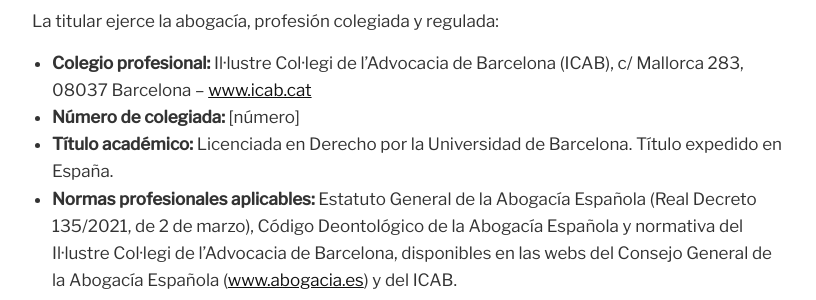
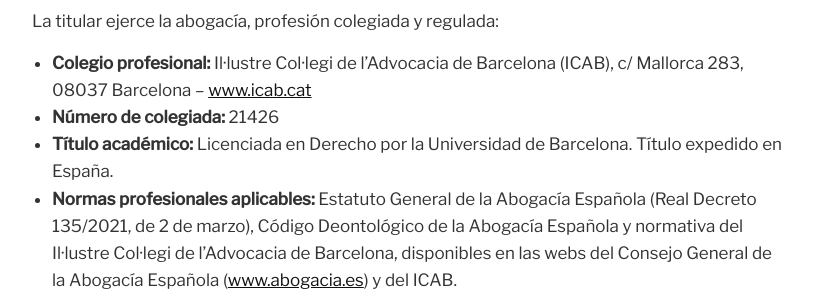
Before and after one commit to constanzasitjaabogada/website, a Jekyll site: the page built from aviso-legal.md, in a window 1280 px wide and 900 px high, scrolled down 586 px. Shown: the part 153-453 px from the top of the window, without its empty margins (230-1046 px from the left). Built offline with Jekyll 4.4.1, drawn with Linux system fonts in a browser that asks for light colours.

Commit message:
Número de colegiada en el aviso legal

```diff
--- a/_config.yml
+++ b/_config.yml
@@ -8,7 +8,7 @@ baseurl: ""
 lang: es
 
 # Datos de la titular – se usan en la cabecera, el pie y los textos legales.
-# PENDIENTE: el NIF y el número de colegiada antes de publicar.
+# PENDIENTE: el NIF antes de publicar.
 # Dirección confirmada: Diagonal 468 (Passeig de Gràcia 21 era la antigua).
 titular:
   nombre: "Constanza Sitjà Bobadilla"
@@ -16,7 +16,7 @@ titular:
   profesion: "Abogada y mediadora"
   nif: "[NIF]"
   colegio: "Il·lustre Col·legi de l'Advocacia de Barcelona (ICAB)"
-  numero_colegiada: "[número]"
+  numero_colegiada: "21426"
   titulo: "Licenciada en Derecho por la Universidad de Barcelona"
   direccion: "Avda. Diagonal 468, 9ª planta"
   cp_ciudad: "08006 Barcelona"
```
Also changed, not shown: README.md.
